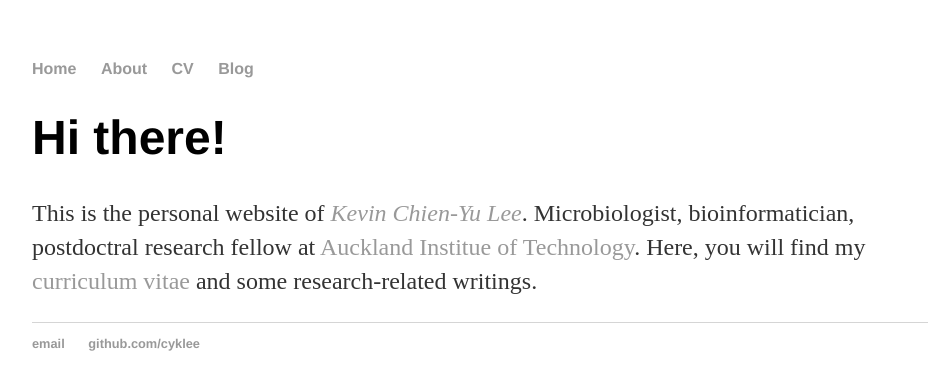
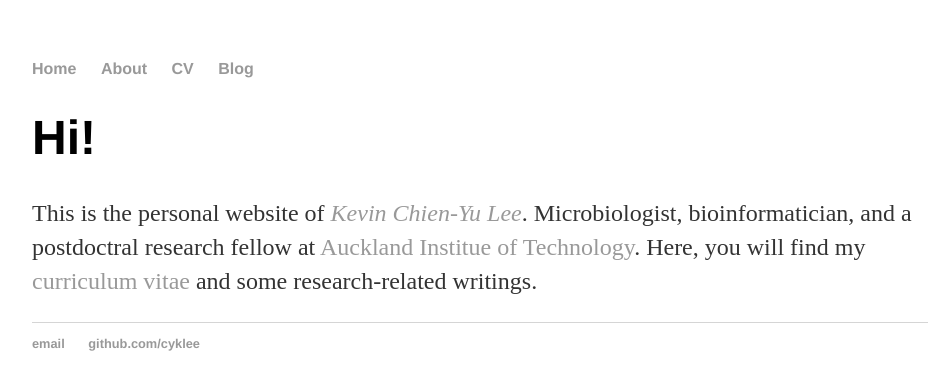
Before and after one commit to cyklee/cyklee.github.io, a Jekyll site: the page built from index.html, in a window 1280 px wide. Shown: the top 390 px of the page, without its empty margins (160-1101 px from the left). Built offline with Jekyll 4.4.1, drawn with Linux system fonts in a browser that asks for light colours.

Commit message:
Update index.html

```diff
--- a/index.html
+++ b/index.html
@@ -3,7 +3,7 @@ layout: default
 title: Kevin C Lee, Microbiologist
 ---
 <div class="blurb">
-	<h1>Hi there!</h1>
-	<p>This is the personal website of <a href="https://scholar.google.co.nz/citations?user=RLsjHSMAAAAJ&hl=en"><em>Kevin Chien-Yu Lee</em></a>. Microbiologist, bioinformatician, postdoctral research fellow at <a href="https://aenz.aut.ac.nz/"> Auckland Institue of Technology</a>.
+	<h1>Hi!</h1>
+	<p>This is the personal website of <a href="https://scholar.google.co.nz/citations?user=RLsjHSMAAAAJ&hl=en"><em>Kevin Chien-Yu Lee</em></a>. Microbiologist, bioinformatician, and a postdoctral research fellow at <a href="https://aenz.aut.ac.nz/"> Auckland Institue of Technology</a>.
 	Here, you will find my <a href="/about">curriculum vitae</a>  and some research-related writings. </p>
 	</div><!-- /.blurb -->
```
